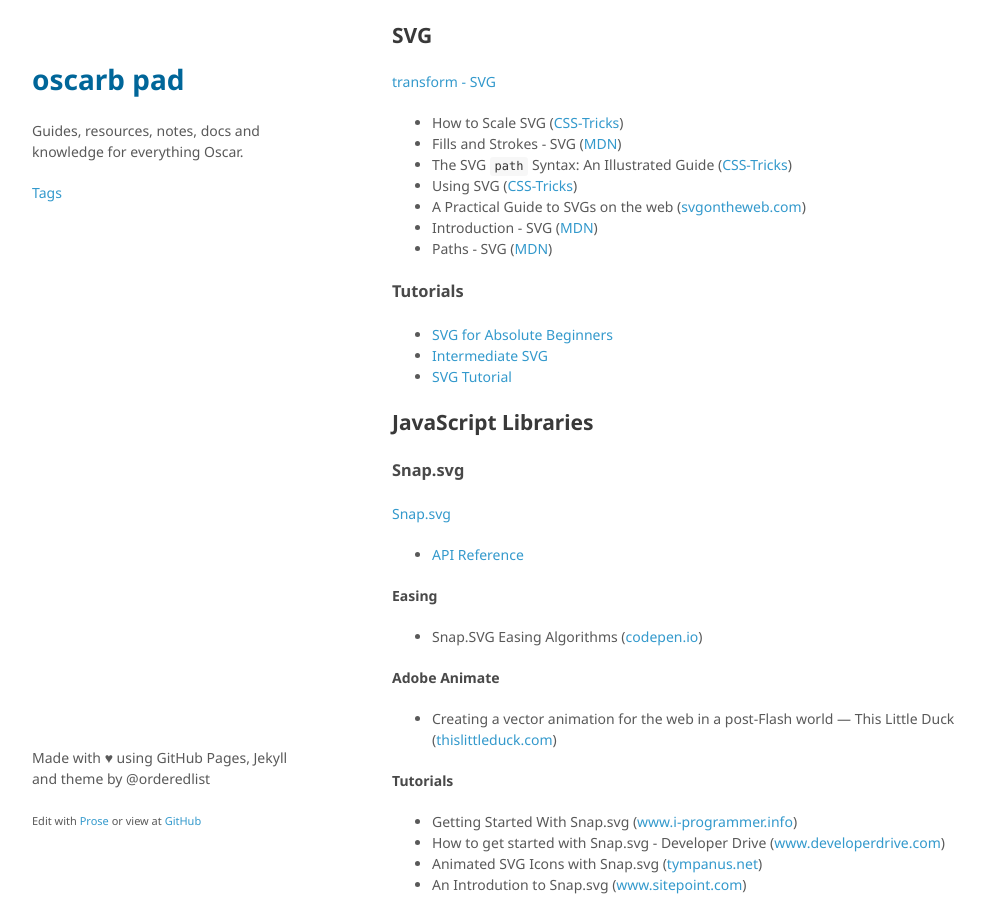
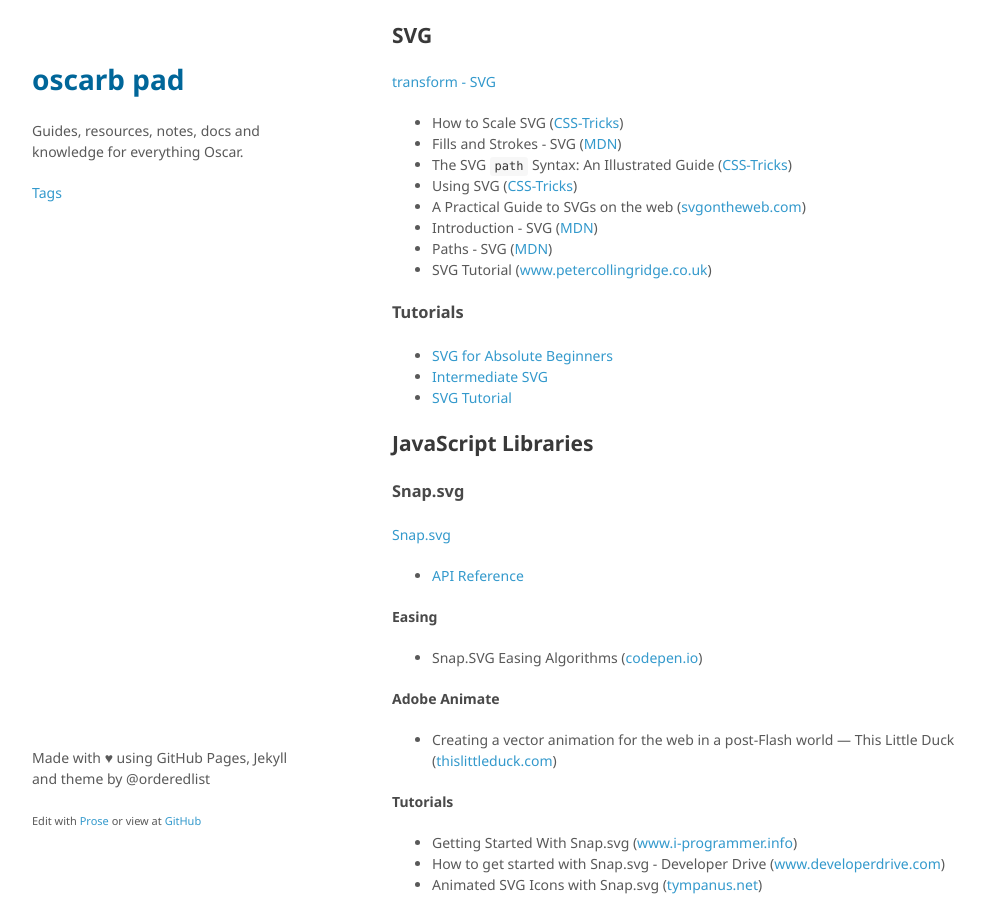
Before and after one commit to oscarb/pad, a Jekyll site: the page built from _docs/web-animation.md, in a window 1280 px wide and 900 px high, scrolled down 510 px. Shown: the whole window, without its empty margins (128-1113 px from the left). Built offline with Jekyll 4.4.1, drawn with Linux system fonts in a browser that asks for light colours; some web fonts are replaced.

Commit message:
Update web-animation.md

```diff
--- a/_docs/web-animation.md
+++ b/_docs/web-animation.md
@@ -35,6 +35,7 @@ published: true
 * A Practical Guide to SVGs on the web ([svgontheweb.com](https://svgontheweb.com/))
 * Introduction - SVG ([MDN](https://developer.mozilla.org/en-US/docs/Web/SVG/Tutorial/Introduction))
 * Paths - SVG ([MDN](https://developer.mozilla.org/en-US/docs/Web/SVG/Tutorial/Paths))
+* SVG Tutorial ([www.petercollingridge.co.uk](http://www.petercollingridge.co.uk/book/export/html/560))
 
 
 ### Tutorials
```
